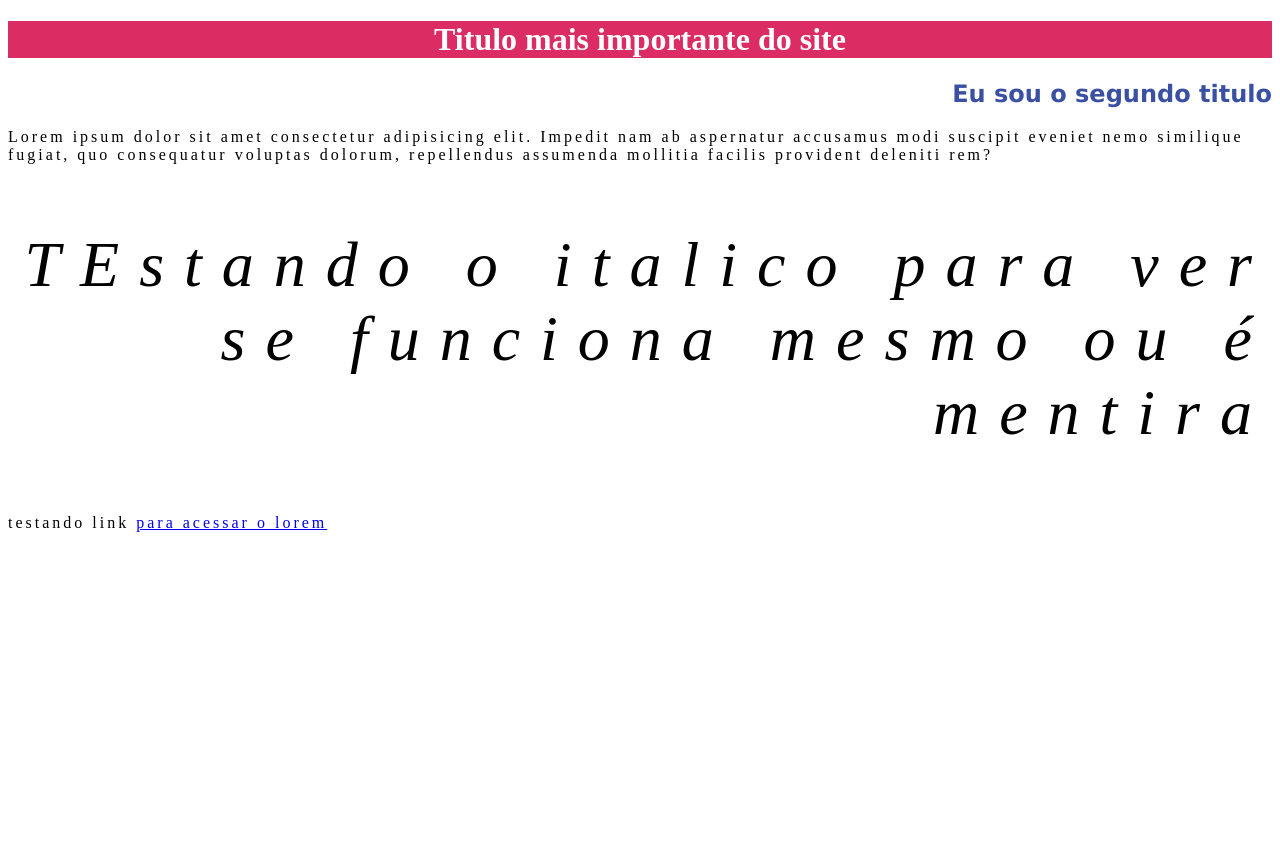
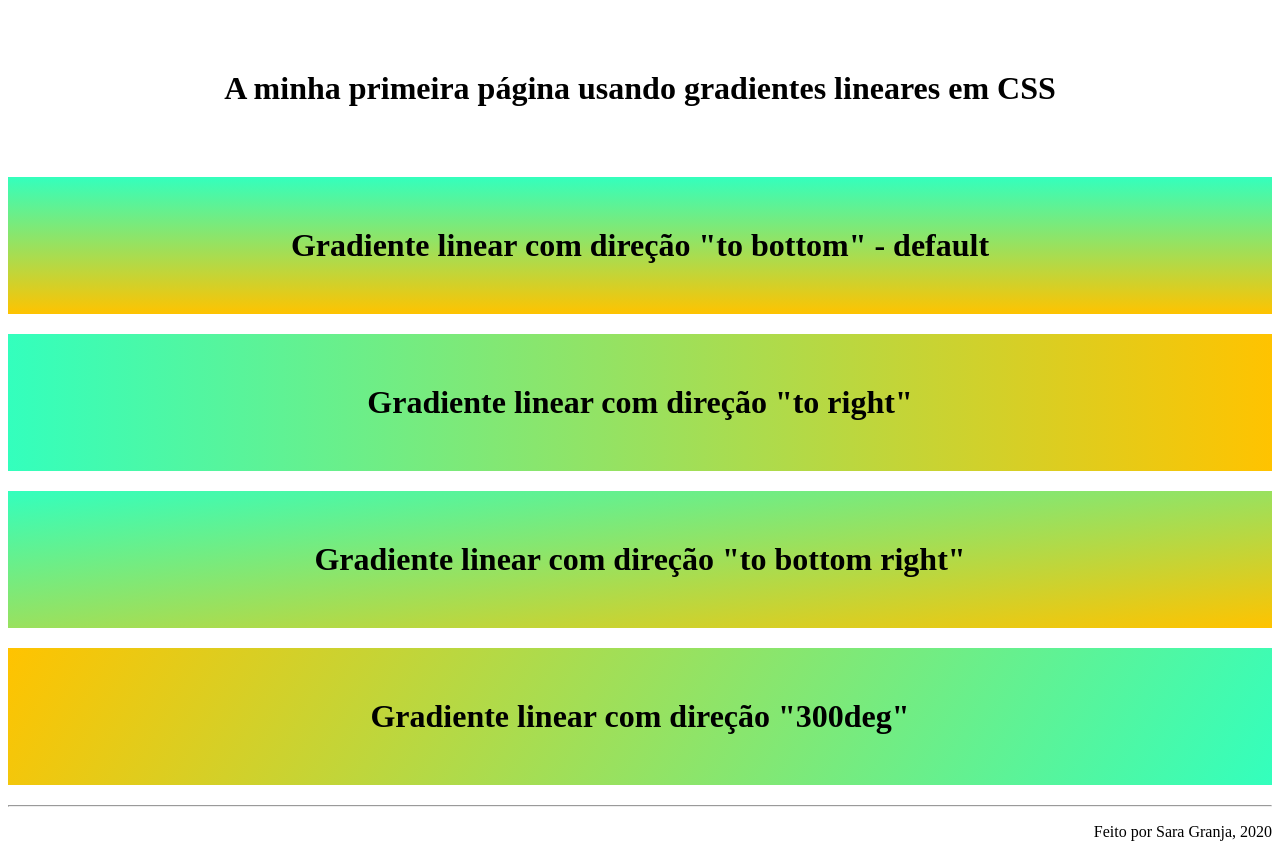
Before and after one commit to Fischeer/Hmtl-CSS, a plain HTML site: page Exercicios/a1/index.html in a window 1280 px wide. Before the commit the page ends 800 px from the top, so only its background shows below. Drawn offline with Linux system fonts and the light colour scheme.

Commit message:
atualização

```diff
--- a/Exercicios/a1/index.html
+++ b/Exercicios/a1/index.html
@@ -1,37 +1,54 @@
 <!DOCTYPE html>
-<html lang="pt-br">
+<html lang="pt">
 <head>
+  <title>Colors CSS</title>
   <meta charset="UTF-8">
-   <meta name="viewport" content="width=device-width, initial-scale=1.0">
-   <title>Estilos de Texto</title>
+  <meta name="description" content="cores css">
+  <meta name="author" content="Sara Granja">
+
 <style>
   h1{
-         color: white;
-         background-color: rgb(219, 44, 99);
 	text-align: center;
+	margin:20px;
+	padding:50px;
 	}
-      h2{
-         color: #3950a3;
-         font-family: Verdana;
-         text-align: right;
+	#grad_1{
+background-color:#33FFBD;
+background-image: linear-gradient(#33FFBD, #FFC300);
 }
-      p{
-         letter-spacing: 3px;
-         font-size: 2em;
-         font-size: 100%;
+#grad_2{
+background-color:#33FFBD;
+background-image: linear-gradient(to right, #33FFBD, #FFC300);
 }
-     p.parag2{
-      text-align: right;
-      font-size: 4em;
-      letter-spacing: 20px;
+#grad_3{
+background-color:#33FFBD;
+background-image: linear-gradient(to bottom right, #33FFBD, #FFC300);
+}
+#grad_4{
+background-color:#33FFBD;
+background-image: linear-gradient(300deg, #33FFBD, #FFC300);
+}
+#footer{
+text-align:right;
 }
 </style>
 </head>
+
 <body>
-   <h1>Titulo mais importante do site</h1>
-   <h2>Eu sou o segundo titulo</h2>
-   <p>Lorem ipsum dolor sit amet consectetur adipisicing elit. Impedit nam ab aspernatur accusamus modi suscipit eveniet nemo similique fugiat, quo consequatur voluptas dolorum, repellendus assumenda mollitia facilis provident deleniti rem?</p>
-   <p class="parag2"><i>TEstando o italico para ver se funciona mesmo ou é mentira</i></p>
- <p>testando link <a href="https://www.lipsum.com/feed/html">para acessar o lorem</a></p>
+<h1> A minha primeira página usando gradientes lineares em CSS</h1>
+<div id="grad_1">
+  <h1> Gradiente linear com direção "to bottom" - default</h1>
+</div>
+<div id="grad_2">
+  <h1> Gradiente linear com direção "to right"</h1>
+</div>
+<div id="grad_3">
+  <h1> Gradiente linear com direção "to bottom right"</h1>
+</div>
+<div id="grad_4">
+  <h1> Gradiente linear com direção "300deg"</h1>
+</div>
+<hr>
+<p id="footer"> Feito por Sara Granja, 2020 </p>
 </body>
 </html>
--- /dev/null
+++ b/Exercicios/ex020/style.css
@@ -0,0 +1,28 @@
+@charset "utf-8";
+
+*{
+    font-family: Arial, Helvetica, sans-serif;
+}
+body{
+    background-image: linear-gradient(to right, #301269,#24153F);
+
+}
+main{
+    background-color: white;
+    width: 600px;
+    padding: 10px;
+    margin: auto;
+    border-radius: 10px;
+    box-shadow: 5px 5px 15px rgba(100, 93, 113, 0.604)
+}
+h1{
+color: #C8AAFF;
+text-align: center;
+text-shadow: 1px 1px 2px rgba(41, 2, 116, 0.679);
+}
+h2{
+color: #AC80FF;
+}
+p{
+ text-align: justify;
+}
```
Also changed, not shown: Exercicios/ex020/cor01.html (added, +20 -0 lines), Exercicios/ex020/cor02.html (added, +23 -0 lines), Exercicios/ex021/index.html (added, +30 -0 lines). Lines whose indentation alone changed are shown as unchanged.
